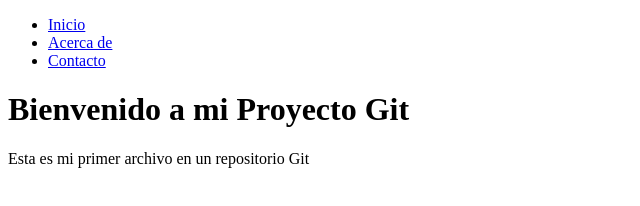
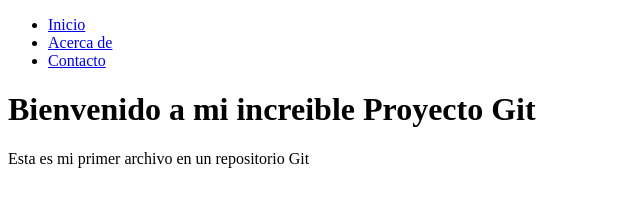
Before and after one commit to bragranav/prueba_git, a plain HTML site: page index.html in a window 1280 px wide. Shown: the whole page, without its empty margins (0-640 px from the left). Drawn offline with Linux system fonts and the light colour scheme.

Commit message:
Carbiar titulo de la página

```diff
--- a/index.html
+++ b/index.html
@@ -13,7 +13,7 @@
         <li><a href="#contact">Contacto</a></li>
     </ul>
 </nav>
-<h1>Bienvenido a mi Proyecto Git</h1>
+<h1>Bienvenido a mi increible Proyecto Git</h1>
 <p>Esta es mi primer archivo en un repositorio Git</p>
 </body>
 </html>
```
